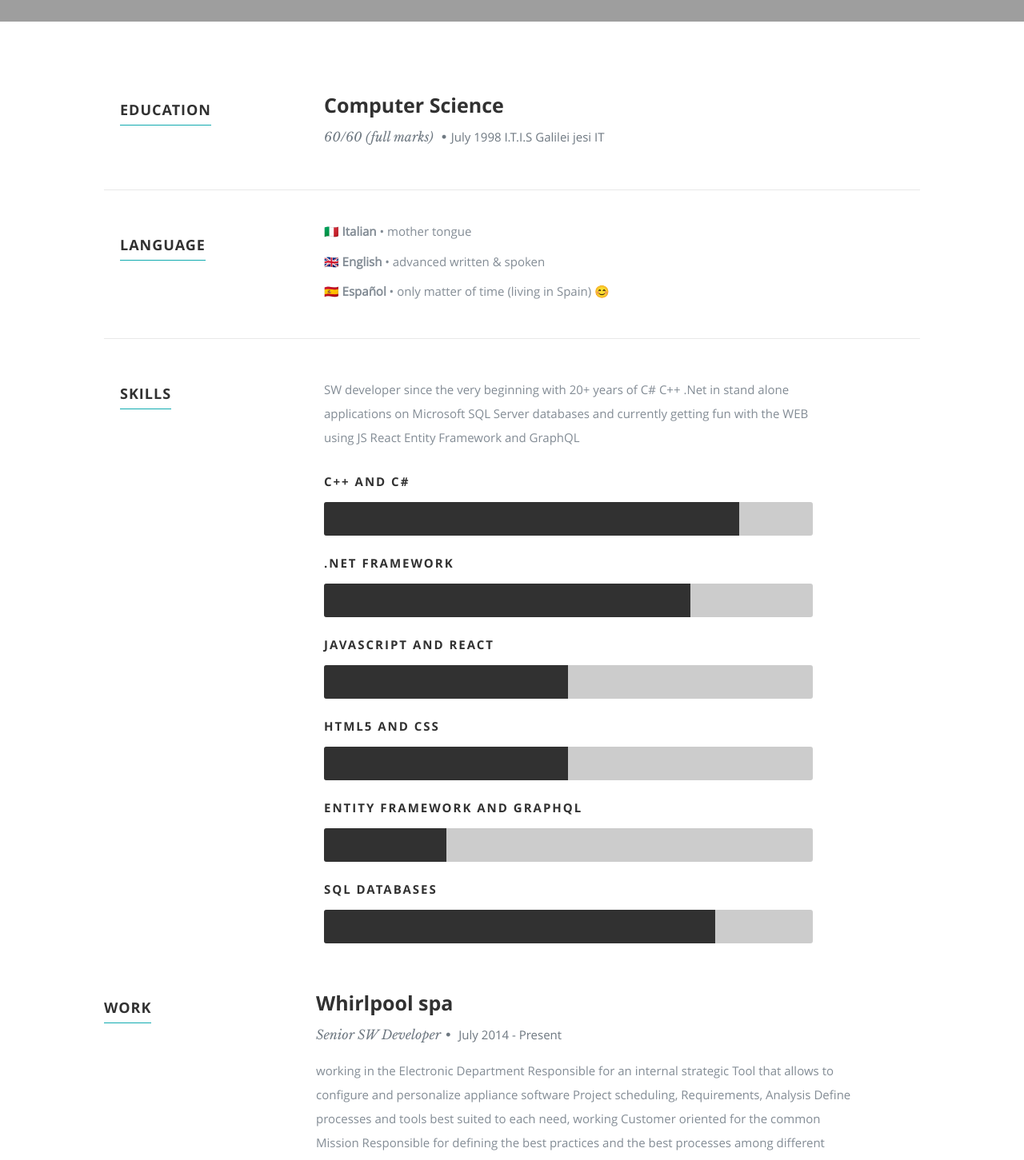
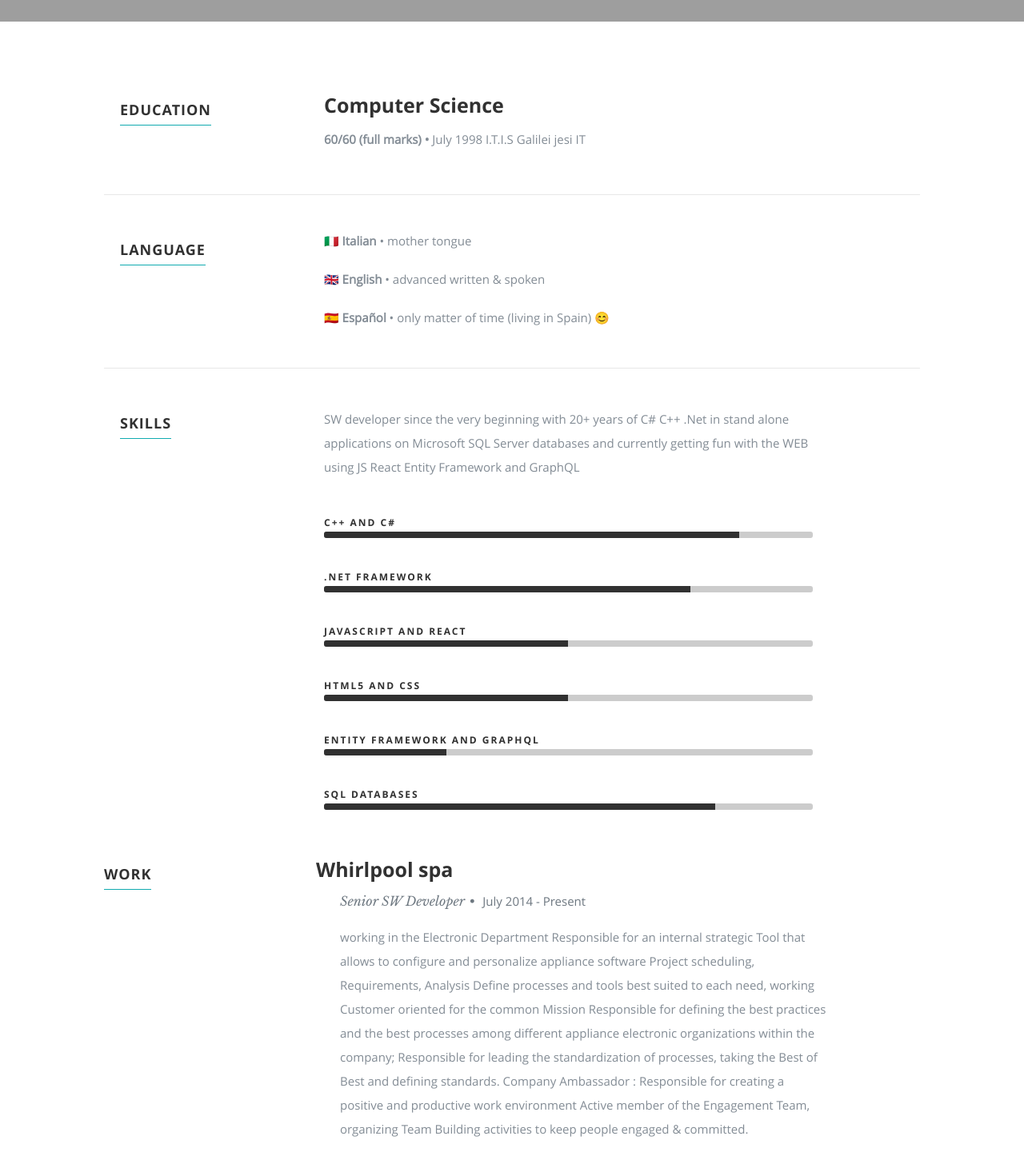
Before and after one commit to tbakerx/react-resume-template, a React (Create React App) app: page / in a window 1280 px wide. Shown: the part 773-2224 px from the top of the page at 80% size. Built offline with nearby package versions, Linux system fonts and the light colour scheme; grey boxes are pictures that could not be loaded.

Commit message:
Improvement in layout

```diff
--- a/public/css/layout.css
+++ b/public/css/layout.css
@@ -268,8 +268,12 @@ ul#nav li.current a { color: #F06000; }
    border-bottom: 1px solid #E8E8E8;
 }
 
+.work-description{
+   padding: 0 30px;
+}
+
 .language {
-   line-height: 0.5;
+   line-height: 1.2;
 }
 
 
@@ -315,17 +319,17 @@ ul#nav li.current a { color: #F06000; }
    position: relative;
   	margin-bottom: 60px;
   	background: #ccc;
-  	height: 42px;
+  	height: 8px;
   	border-radius: 3px;
 }
 .bars li em {
-	font: 15px 'opensans-bold', sans-serif;
+	font: 12px 'opensans-bold', sans-serif;
    color: #313131;
 	text-transform: uppercase;
    letter-spacing: 2px;
 	font-weight: normal;
    position: relative;
-	top: -36px;
+	top: -22px;
 }
 .bar-expand {
    position: absolute;
@@ -336,8 +340,8 @@ ul#nav li.current a { color: #F06000; }
    padding-right: 24px;
   	background: #313131;
    display: inline-block;
-  	height: 42px;
-   line-height: 42px;
+  	height: 8px;
+   line-height: 8px;
    border-radius: 3px 0 0 3px;
 }
 
--- a/src/Components/Resume.js
+++ b/src/Components/Resume.js
@@ -1,92 +1,112 @@
-import React, { Component } from 'react';
+import React, { Component } from "react";
 
 class Resume extends Component {
   render() {
-
-    if(this.props.data){
+    if (this.props.data) {
       var skillmessage = this.props.data.skillmessage;
 
-      var education = this.props.data.education.map(function(education){
-        return <div key={education.school}><h3>{education.school}</h3>
-        <p className="info">{education.degree} <span>&bull;</span><em className="date">{education.graduated}</em></p>
-        <p>{education.description}</p></div>
-      })
+      var education = this.props.data.education.map(function (education) {
+        return (
+          <div key={education.school}>
+            <h3>{education.school}</h3>
+            <p className="bolder">
+              {education.degree} <span>&bull; </span>
+              <em className="date">{education.graduated}</em>
+            </p>
+            <p>{education.description}</p>
+          </div>
+        );
+      });
 
-      var language = this.props.data.language.map(function(language){
-        return <div key={language.language}><p ><span><span className="bolder">{language.lang}</span> &bull; </span> {language.level}</p>
+      var language = this.props.data.language.map(function (language) {
+        return (
+          <div key={language.language}>
+            <p>
+              <span>
+                <span className="bolder">{language.lang}</span> &bull;{" "}
+              </span>{" "}
+              {language.level}
+            </p>
           </div>
-      })
-      var work = this.props.data.work.map(function(work){
-        return <div key={work.company}><h3>{work.company}</h3>
-            <p className="info">{work.title}<span>&bull;</span> <em className="date">{work.years}</em></p>
-            <p>{work.description}</p>
+        );
+      });
+      var work = this.props.data.work.map(function (work) {
+        return (
+          <div key={work.company}>
+            <h3>{work.company}</h3>
+            <p className="info work-description">
+              {work.title}
+              <span>&bull;</span> <em className="date">{work.years}</em>
+            </p>
+            <p className="work-description">{work.description}</p>
           </div>
-      })
-      var skills = this.props.data.skills.map(function(skills){
-        var className = 'bar-expand '+skills.name.toLowerCase();
-        return <li key={skills.name}><span style={{width:skills.level}}className={className}></span><em>{skills.name}</em></li>
-      })
+        );
+      });
+      var skills = this.props.data.skills.map(function (skills) {
+        var className = "bar-expand " + skills.name.toLowerCase();
+        return (
+          <li key={skills.name}>
+            <span style={{ width: skills.level }} className={className}></span>
+            <em>{skills.name}</em>
+          </li>
+        );
+      });
     }
 
     return (
       <section id="resume">
-
         <div className="row education">
           <div className="three columns header-col">
-            <h1><span>Education</span></h1>
+            <h1>
+              <span>Education</span>
+            </h1>
           </div>
 
           <div className="nine columns main-col">
             <div className="row item">
-               <div className="twelve columns">
-                 {education}
-               </div>
+              <div className="twelve columns">{education}</div>
             </div>
           </div>
         </div>
 
         <div className="row language">
           <div className="three columns header-col">
-            <h1><span>Language</span></h1>
+            <h1>
+              <span>Language</span>
+            </h1>
           </div>
 
           <div className="nine columns main-col">
             <div className="row item">
-               <div className="twelve columns">
-                 {language}
-               </div>
+              <div className="twelve columns">{language}</div>
             </div>
           </div>
         </div>
 
         <div className="row skill">
-
           <div className="three columns header-col">
-            <h1><span>Skills</span></h1>
+            <h1>
+              <span>Skills</span>
+            </h1>
           </div>
 
           <div className="nine columns main-col">
-            <p className="skill-message">{skillmessage}
-            </p>
+            <p className="skill-message">{skillmessage}</p>
 
             <div className="bars">
-				   <ul className="skills">
-					  {skills}
-					</ul>
+              <ul className="skills">{skills}</ul>
             </div>
           </div>
 
           <div className="row work">
-
             <div className="three columns header-col">
-            <h1><span>Work</span></h1>
+              <h1>
+                <span>Work</span>
+              </h1>
             </div>
 
-         <div className="nine columns main-col">
-          {work}
+            <div className="nine columns main-col">{work}</div>
           </div>
-    </div>
-
         </div>
       </section>
     );
```
Also changed, not shown: 1 other file (tests, documents, lock files or other folders). Lines whose indentation alone changed are shown as unchanged.
